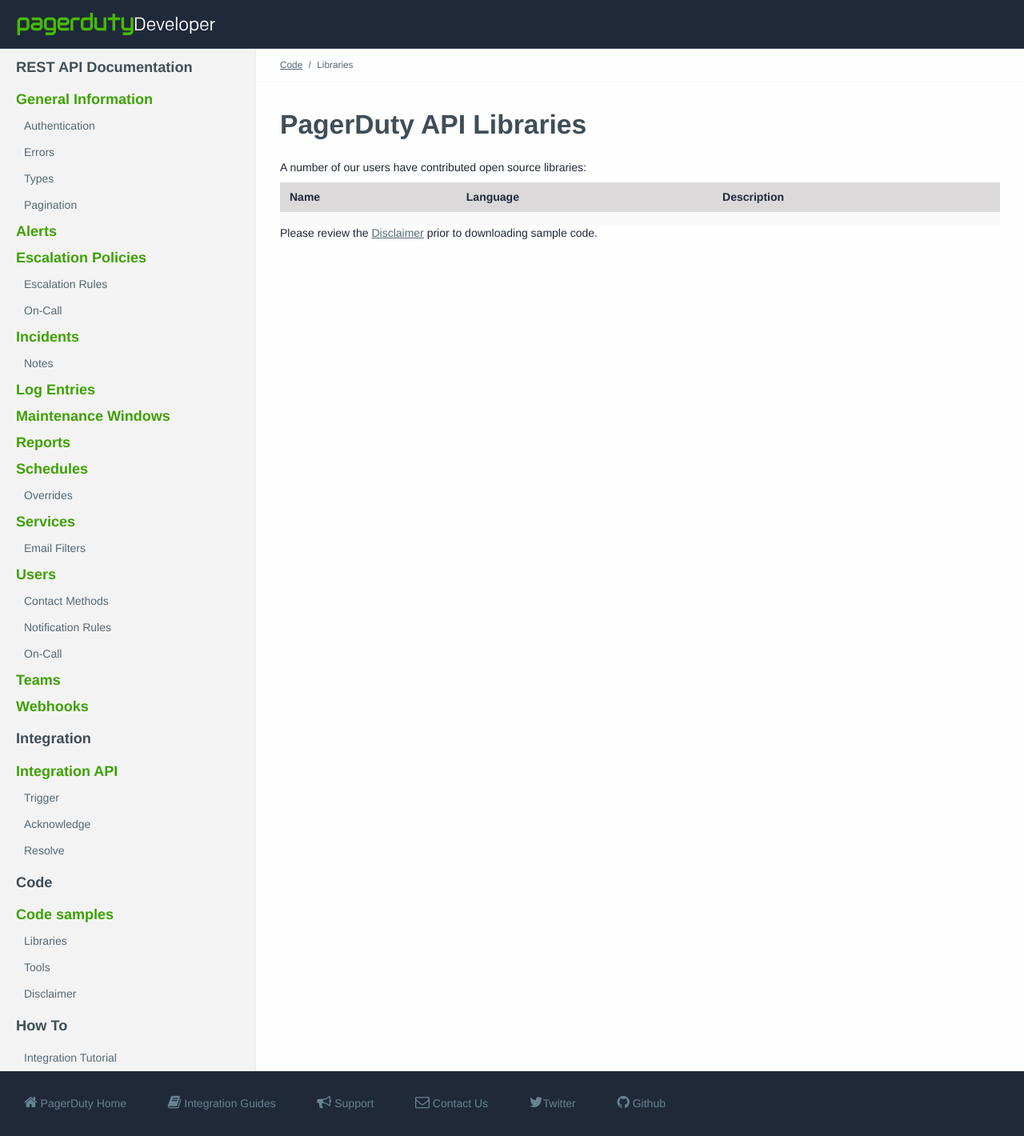
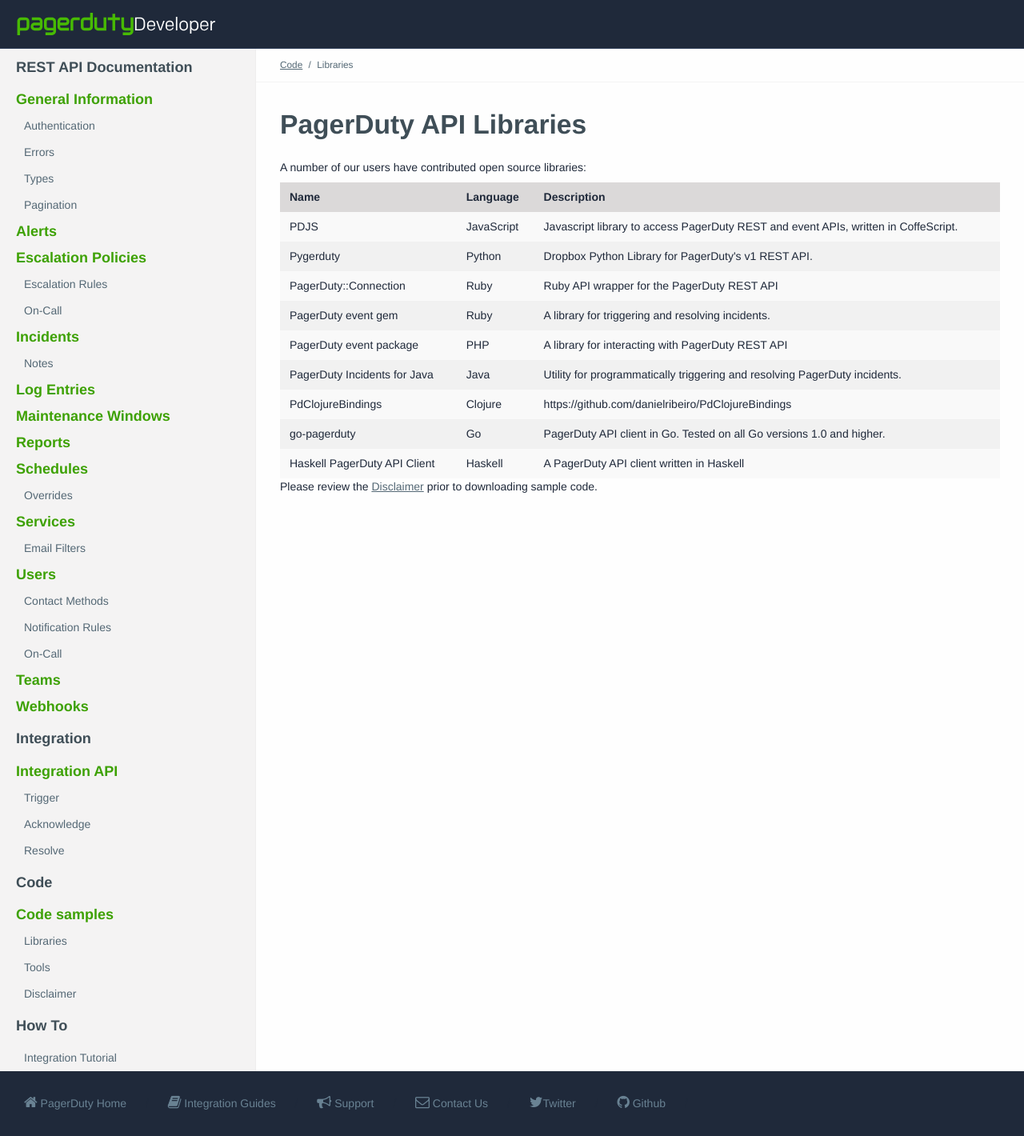
Before and after one commit to h4dz/devdocs, a Jekyll site: the page built from source/documentation/code/libraries.html, in a window 1280 px wide. Shown: the whole page at 80% size. Built offline with Jekyll 4.4.1, drawn with Linux system fonts in a browser that asks for light colours; some web fonts are replaced.

Commit message:
Fix some HTML Tidy clobberings
- template tags with broken spaces
- template control flow statements

```diff
--- a/source/documentation/code/index.html
+++ b/source/documentation/code/index.html
@@ -44,7 +44,7 @@ breadcrumbs: true
 </table>
 <p>
   Looking to try out our API? Here are some code samples to get started with:
-</p>{% for code in site.data.code %} {% endfor %}
+</p>
 <table class='table'>
   <thead>
     <tr>
@@ -57,14 +57,16 @@ breadcrumbs: true
     </tr>
   </thead>
   <tbody>
+  {% for code in site.data.code %}
     <tr>
       <td>
-        <a href="{{%20code.url%20}}"></a>{{ code.name }}
+        <a href="{{ code.url }}"></a>{{ code.name }}
       </td>
       <td>
         {{ code.description }}
       </td>
     </tr>
+  {% endfor %}
   </tbody>
 </table>
 <p>
--- a/source/documentation/code/libraries.html
+++ b/source/documentation/code/libraries.html
@@ -14,7 +14,7 @@ nav:
 </h1>
 <p>
   A number of our users have contributed open source libraries:
-</p>{% for library in site.data.libraries %} {% endfor %}
+</p>
 <table class='table table-striped'>
   <thead>
     <tr>
@@ -29,9 +29,11 @@ nav:
       </th>
     </tr>
   </thead>
+  <tbody>
+  {% for library in site.data.libraries %}
     <tr>
       <td>
-      <a href="{{%20library.url%20}}"></a>{{ library.name }}
+        <a href="{{ library.url }}"></a>{{ library.name }}
       </td>
       <td>
         {{ library.language }}
@@ -40,6 +42,8 @@ nav:
         {{ library.description }}
       </td>
     </tr>
+  {% endfor %}
+  </tbody>
 </table>
 <p>
   Please review the <a href='/documentation/code/disclaimer'>Disclaimer</a> prior to downloading sample code.
```
Also changed, not shown: source/documentation/code/tools.html (+13 -4 lines). Lines whose indentation alone changed are shown as unchanged.
